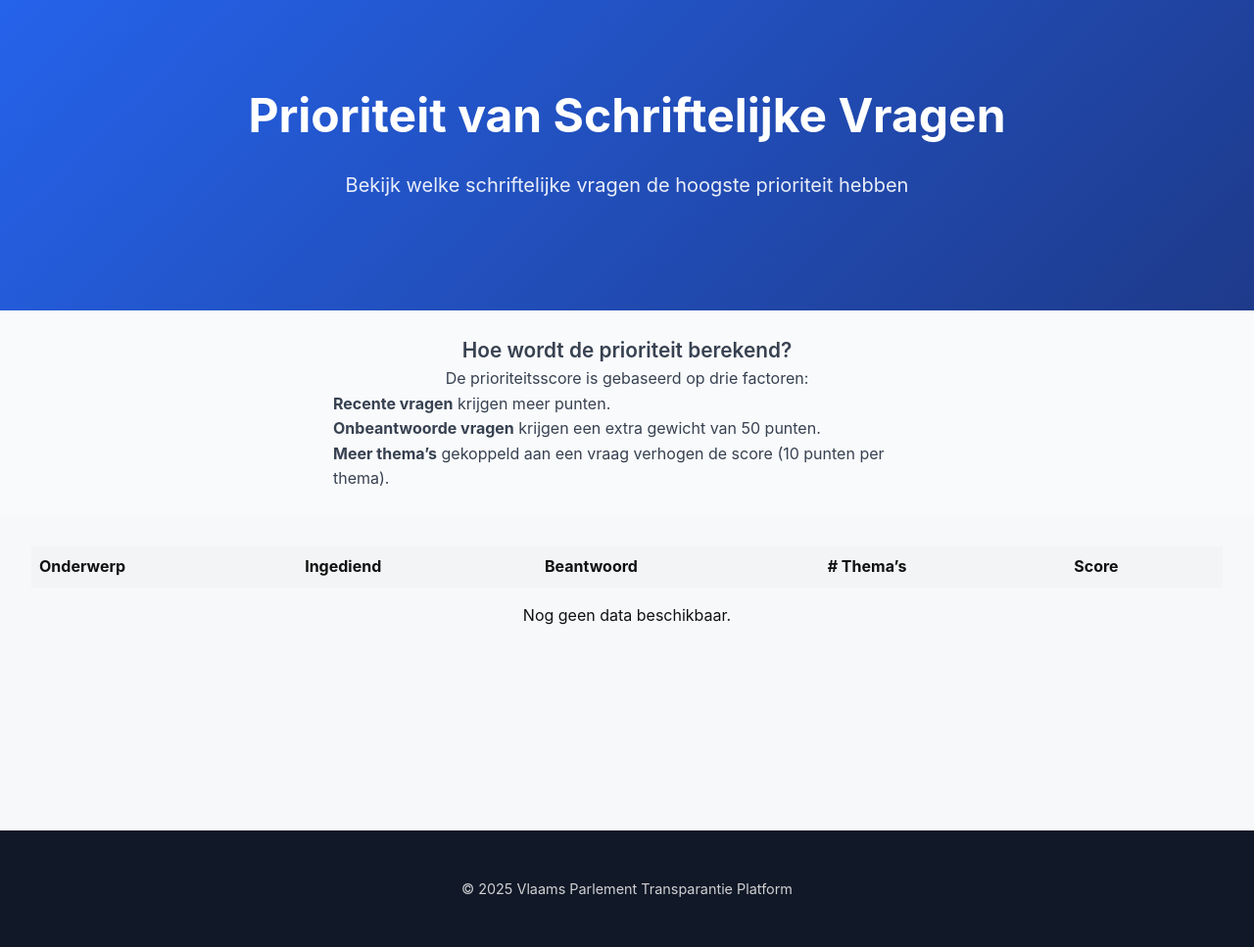
After one commit to A-D-DBS-application/web-application-2025-group-8, a Flask app: page /statistieken/priority in a window 1280 px wide. The commit adds this page. Shown: the whole page at 98% size. Run offline with Flask 3, Linux system fonts and the light colour scheme.

Commit message:
fine tuning priority

```diff
--- a/app/templates/statistieken_overzicht.html
+++ b/app/templates/statistieken_overzicht.html
@@ -11,6 +11,8 @@
         <a href="{{ url_for('main.statistieken_themas') }}" class="btn">🏷️ Per Thema</a>
         <a href="{{ url_for('main.statistieken_fracties') }}" class="btn">🏛️ Per Fractie</a>
         <a href="{{ url_for('main.statistieken_personen') }}" class="btn">👤 Per Volksvertegenwoordiger</a>
+        <a href="{{ url_for('main.statistieken_priority') }}" class="btn">🔥 Prioriteit van Schriftelijke Vragen
+  </a>
     </div>
 </section>
 
--- /dev/null
+++ b/app/templates/statistieken_priority.html
@@ -0,0 +1,63 @@
+{% extends "base.html" %}
+
+{% block content %}
+<!-- HERO (blauwe header) -->
+<section class="hero">
+  <h1 class="hero-title">Prioriteit van Schriftelijke Vragen</h1>
+  <p class="hero-subtitle">Bekijk welke schriftelijke vragen de hoogste prioriteit hebben</p>
+</section>
+
+<!-- INFO-BOX NET ONDER HEADER -->
+<section style="background-color:#f9fafb; padding:1.5rem 0;">
+  <div style="max-width:800px; margin:auto; text-align:center; color:#374151;">
+    <h2 style="font-size:1.3rem; font-weight:600;">Hoe wordt de prioriteit berekend?</h2>
+    <p>De prioriteitsscore is gebaseerd op drie factoren:</p>
+    <ul style="list-style:none; padding:0; margin-top:1rem; text-align:left; max-width:600px; margin:auto; line-height:1.6;">
+      <li><strong>Recente vragen</strong> krijgen meer punten.</li>
+      <li><strong>Onbeantwoorde vragen</strong> krijgen een extra gewicht van 50 punten.</li>
+      <li><strong>Meer thema’s</strong> gekoppeld aan een vraag verhogen de score (10 punten per thema).</li>
+    </ul>
+  </div>
+</section>
+
+<!-- TABEL -->
+<section style="padding:2rem;">
+  <table style="width:100%; border-collapse:collapse;">
+    <thead style="background:#f3f4f6;">
+      <tr>
+        <th style="padding:8px; text-align:left;">Onderwerp</th>
+        <th style="padding:8px; text-align:left;">Ingediend</th>
+        <th style="padding:8px; text-align:left;">Beantwoord</th>
+        <th style="padding:8px; text-align:left;"># Thema’s</th>
+        <th style="padding:8px; text-align:left;">Score</th>
+      </tr>
+    </thead>
+    <tbody>
+      {% if data %}
+        {% for item in data %}
+        <tr>
+          <td style="padding:8px;">{{ item.onderwerp }}</td>
+          <td style="padding:8px;">{{ item.ingediend }}</td>
+          <td style="padding:8px;">{{ item.beantwoord }}</td>
+          <td style="padding:8px; text-align:center;">{{ item.aantal_themas }}</td>
+          <td style="padding:8px;">
+            <strong
+              {% if item.priority_score >= 120 %} style="color:#16a34a;"
+              {% elif item.priority_score >= 70 %} style="color:#ca8a04;"
+              {% else %} style="color:#dc2626;"
+              {% endif %}
+            >
+              {{ item.priority_score }}
+            </strong>
+          </td>
+        </tr>
+        {% endfor %}
+      {% else %}
+        <tr>
+          <td colspan="5" style="text-align:center; padding:1rem;">Nog geen data beschikbaar.</td>
+        </tr>
+      {% endif %}
+    </tbody>
+  </table>
+</section>
+{% endblock %}
```
Also changed, not shown: app/templates/statistieken_prioriy.html (deleted, +0 -28 lines).
